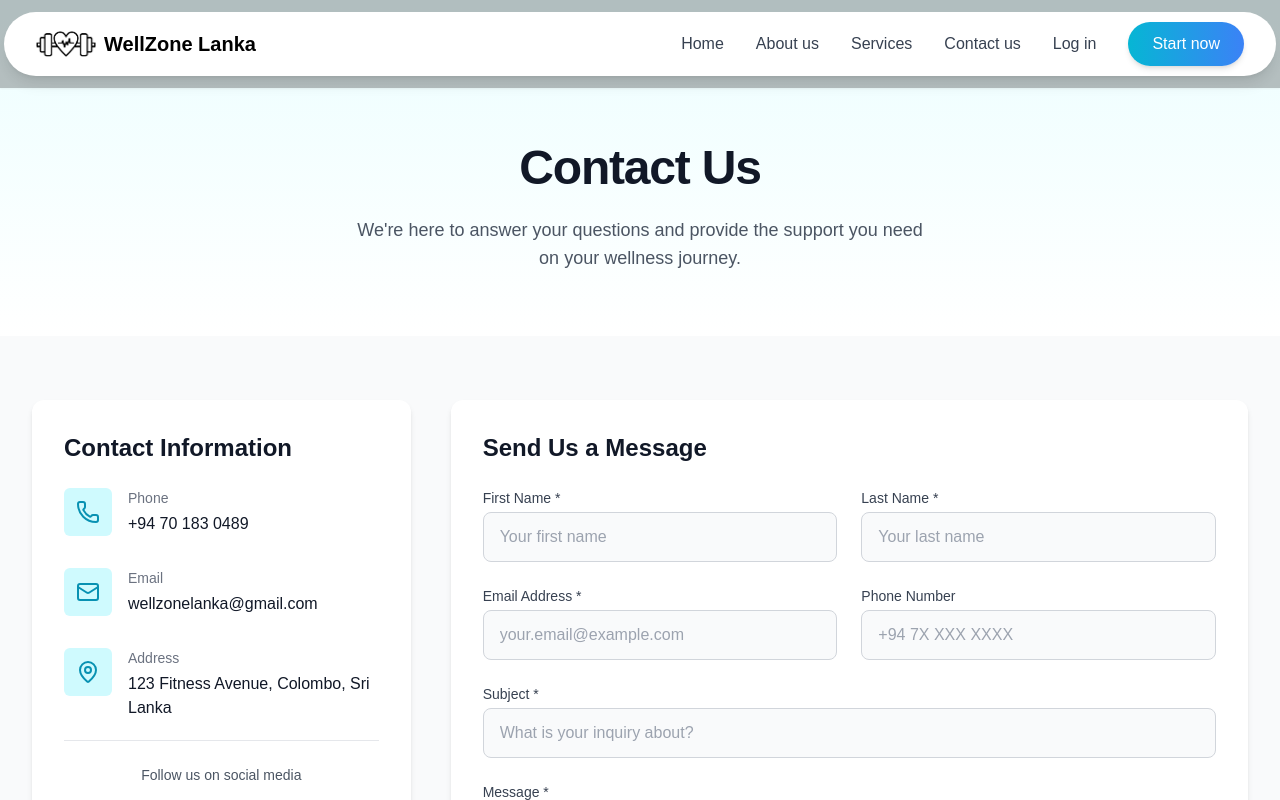
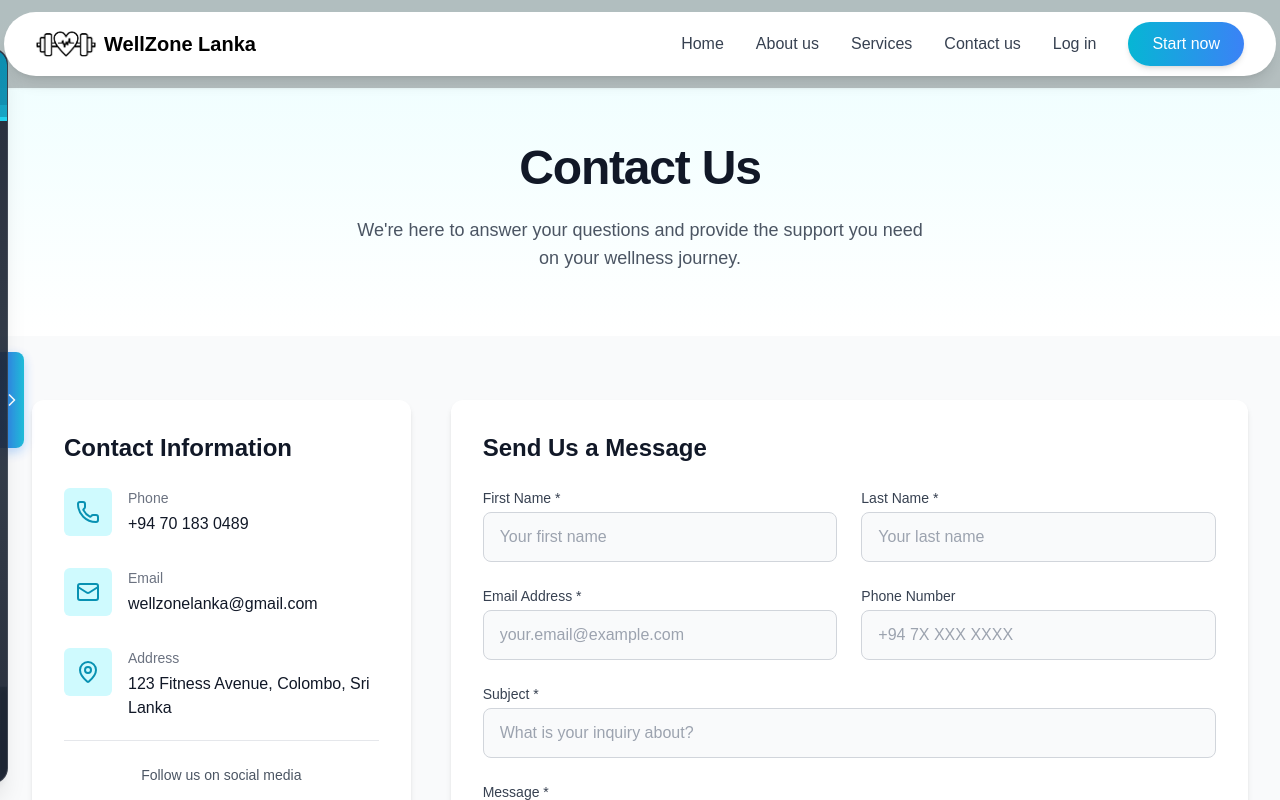
Before and after one commit to TharushiJayasooriya/WellzoneLanka, a Next.js app in the folder frontend/: page /contact in a window 1280 px wide. Shown: the top 800 px of the page. Built offline with nearby package versions, Linux system fonts and the light colour scheme; grey boxes are pictures that could not be loaded.

Commit message:
Linked sidebar
linked the sidebar to about page, service page and the contact page

```diff
--- a/frontend/src/app/about/page.jsx
+++ b/frontend/src/app/about/page.jsx
@@ -5,6 +5,7 @@ import { ArrowRight, Heart, Brain, Activity, Users, Star, Zap, Award } from "luc
 import Navbar from "../Navbar";
 import { Footer } from '../Footer';
 import { motion } from "framer-motion";
+import Sidebar from '../Sidebar';
 
 export default function About() {
   const [isVisible, setIsVisible] = useState({
@@ -55,6 +56,7 @@ export default function About() {
   return (
     <div className="min-h-screen bg-gradient-to-b from-white to-blue-50">
       <Navbar />
+      <Sidebar/>
 
       {/* Hero Section with Parallax Effect */}
       <div className="relative w-full h-[70vh] overflow-hidden">
--- a/frontend/src/app/contact/page.jsx
+++ b/frontend/src/app/contact/page.jsx
@@ -6,6 +6,7 @@ import Image from "next/image";
 import Link from "next/link";
 import Navbar from "../Navbar";
 import { Footer } from "../Footer";
+import Sidebar from "../Sidebar";
 
 export default function Contact() {
   const [formData, setFormData] = useState({
@@ -36,6 +37,7 @@ export default function Contact() {
     <div className="min-h-screen bg-gray-50">
       {/* Navigation */}
             <Navbar/>
+            <Sidebar/>
 
       {/* Hero Section */}
       <div className="pt-20 bg-gradient-to-b from-cyan-50 to-white">
--- a/frontend/src/app/services/page.jsx
+++ b/frontend/src/app/services/page.jsx
@@ -4,6 +4,7 @@ import Navbar from "../Navbar";
 import Image from 'next/image';
 import Link from 'next/link';
 import { Footer } from "../Footer";
+import Sidebar from '../Sidebar';
 
 export default function ServicesPage() {
   const [activeTab, setActiveTab] = useState('fitness');
@@ -234,6 +235,7 @@ export default function ServicesPage() {
       `}</style>
 
       <Navbar />
+      <Sidebar/>
 
       {/* Hero Section with Background Video */}
       <div className="relative h-screen w-full overflow-hidden">
--- a/frontend/tsconfig.json
+++ b/frontend/tsconfig.json
@@ -28,7 +28,7 @@
     ".next/types/**/*.ts",
     "**/*.ts",
     "**/*.tsx"
-  ],
+, "src/app/login/page.tsx"  ],
   "exclude": [
     "node_modules"
   ]
```
